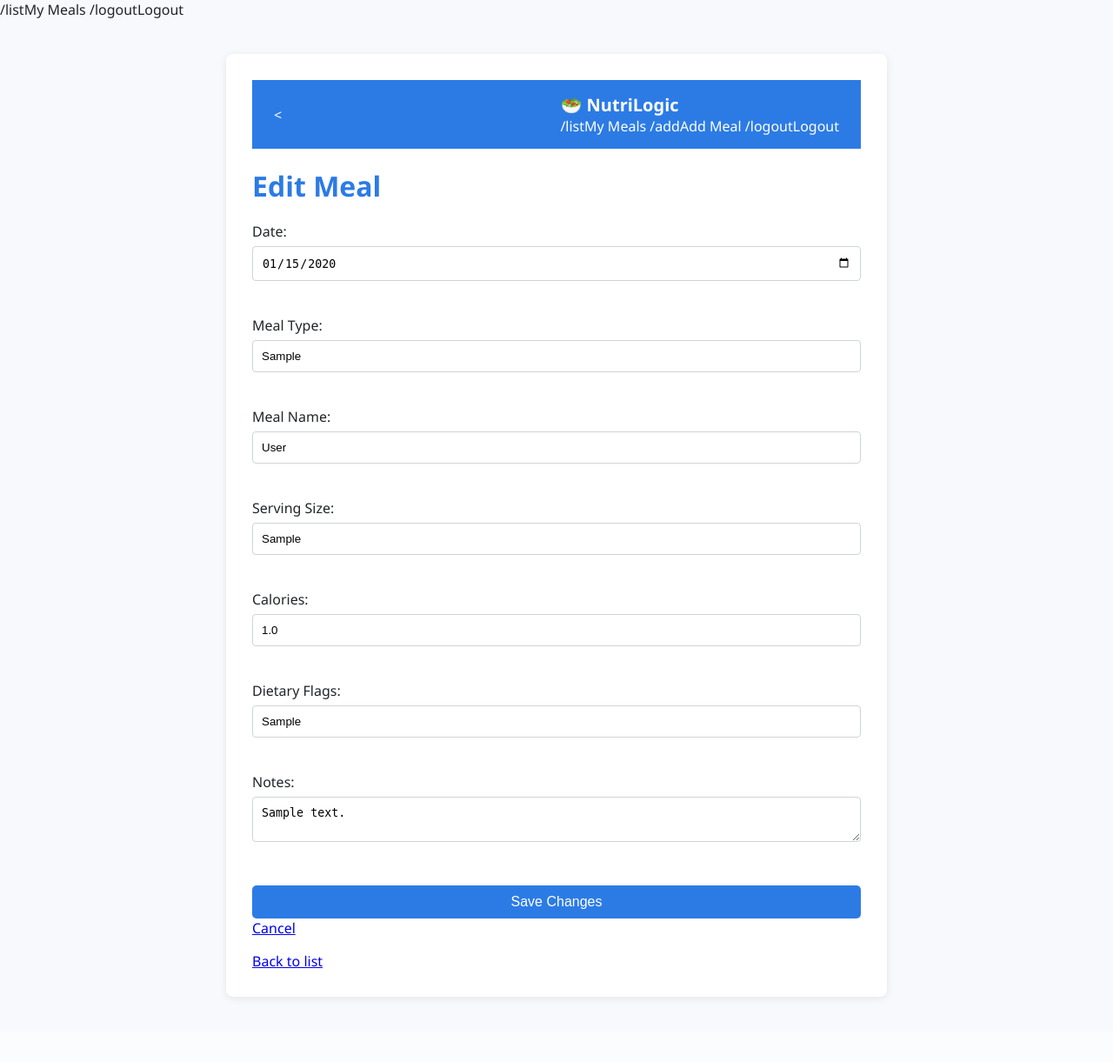
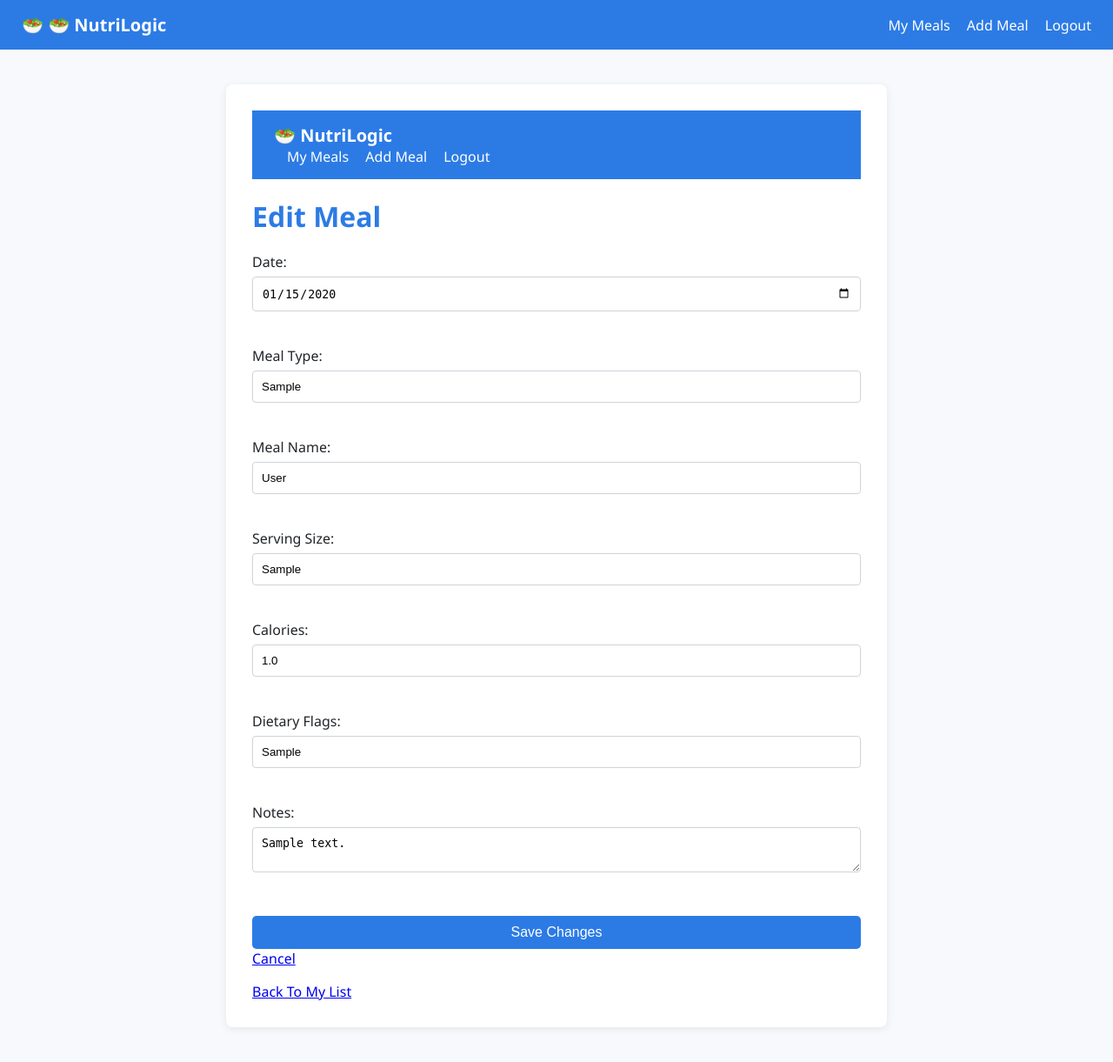
Before and after one commit to SawPhystiqqated/mealtracker-app, a Flask app: page /edit/1 in a window 1280 px wide. Shown: the whole page at 87% size. Before the commit the page ends 1149 px from the top, so only its background shows below. Run offline with Flask 3, Linux system fonts and the light colour scheme; the visitor is signed in with stand-in values (Sample User, id 1); tables that the repository leaves empty hold one stand-in row (values such as "Sample post").

Commit message:
Fix CSS location and remove duplicate styles file

```diff
--- /dev/null
+++ b/deployment.txt
@@ -0,0 +1 @@
+https://mealtracker-app.onrender.com
--- a/static/styles.css
+++ b/static/styles.css
@@ -169,7 +169,7 @@ button:hover,
     transform: translateY(-1px);
 }
 
-input:focus, textarea:focus {input:focus,;
+input:focus, textarea:focus {inset:focus,;
     outline: none;
     box-shadow: 0 0 0 2px rgba(44, 123, 229, 0.15);
 }
--- a/templates/edit.html
+++ b/templates/edit.html
@@ -1,6 +1,10 @@
-<div class="nav">
-    {{ url_for('list_meals') }}My Meals</a>
-    {{ url_for('logout') }}Logout</a>
+<div class="navbar">
+    <div class="brand">🥗 NutriLogic</div>
+    <div>
+        <a href="{{ url_for('list_meals') }}">My Meals</a>
+        <a href="{{ url_for('add_meal') }}">Add Meal</a>
+        <a href="{{ url_for('logout') }}">Logout</a>
+    </div>
 </div>
 <!doctype html>
 <html>
@@ -13,10 +17,10 @@
 <div class="container">
 
     <div class="navbar">
-    < <div>    <div class="brand">NutriLogic</div>
-        {{ url_for('list_meals') }}My Meals</a>
-        {{ url_for('add_meal') }}Add Meal</a>
-        {{ url_for('logout') }}Logout</a>
+    <div>    <div class="brand">NutriLogic</div>
+        <a href="{{ url_for('list_meals') }}">My Meals</a>
+        <a href="{{ url_for('add_meal') }}">Add Meal</a>
+        <a href="{{ url_for('logout') }}">Logout</a>
     </div>
 </div>
 
@@ -52,7 +56,7 @@
 
 </form>
 
-<a href="{{ url_for('list_meals') }}">Back to list</a>
+<a href="{{ url_for('list_meals') }}">Back To My List</a>
 
 </div>
 </body>
--- a/templates/items.html
+++ b/templates/items.html
@@ -16,9 +16,9 @@
 
 <div class="navbar">
     <div>    <div class="brand">NutriLogic</div>
-        {{ url_for('list_meals') }}My Meals</a>
-        {{ url_for('add_meal') }}Add Meal</a>
-        {{ url_for('logout') }}Logout</a>
+        <a href="{{ url_for('list_meals') }}">My Meals</a>
+        <a href="{{ url_for('add_meal') }}">Add Meal</a>
+        <a href="{{ url_for('logout') }}">Logout</a>
     </div>
 </div>
 
--- a/web_app.py
+++ b/web_app.py
@@ -145,7 +145,7 @@ def register():
             db.session.add(user)
             db.session.commit()
 
-            flash("Account created successfully. Please log in.", "success")
+            flash("Account created successfully. Please log in.")
             return redirect(url_for("login"))
 
         except IntegrityError:
@@ -174,10 +174,10 @@ def login():
             meal_count = Meal.query.filter_by(user_id=user.id).count()
 
             if meal_count == 0:
-                flash("Welcome! Login to continue")
+                flash("Please login to continue")
                 return redirect(url_for("add_meal"))
 
-            flash("Logged in successfully!", "success")
+            flash("Login successful!")
             return redirect(url_for("list_meals"))
 
         flash("Invalid username or password.", "error")
@@ -187,8 +187,8 @@ def login():
 
 @app.route("/logout")
 def logout():
-    session.pop("user_id", None)
-    flash("You have been logged out.", "Logged out successful")
+    session.clear()   # clears user_id AND old flash messages
+    flash("You have successfully logged out")
     return redirect(url_for("login"))
 
 # --------- API Routes (Version 1) ---------
```
Also changed, not shown: templates/add.html (+5 -5 lines).
